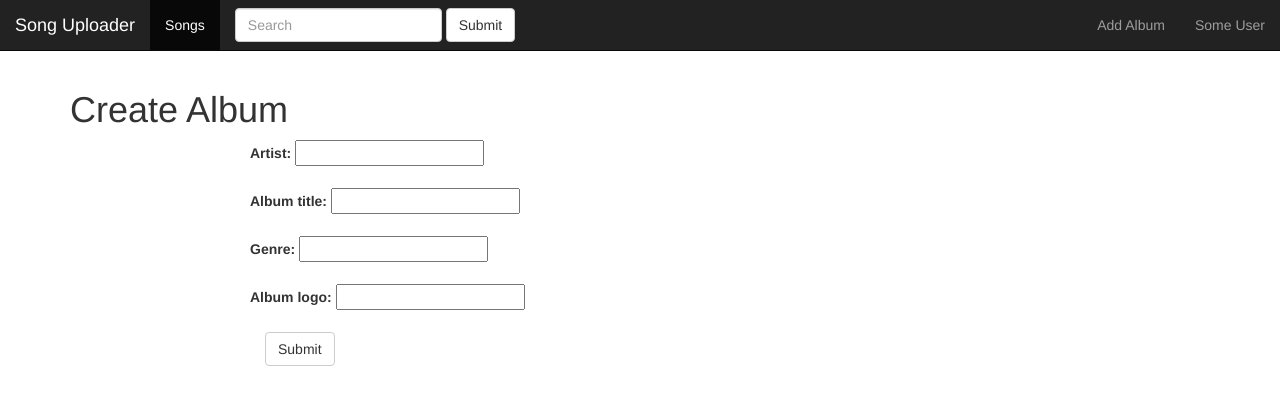
After one commit to akhterarif/django-songs, a Django app: page /music/album/add/ in a window 1280 px wide. The commit adds this page. Shown: the top 405 px of the page. Run offline with Django 3.2, Linux system fonts and the light colour scheme; some libraries are stand-ins or nearby versions.

Commit message:
Model View added

```diff
--- a/music/models.py
+++ b/music/models.py
@@ -1,4 +1,5 @@
 from django.db import models
+from django.core.urlresolvers import reverse
 
 class Album(models.Model):
     artist = models.CharField(max_length=250)
@@ -6,6 +7,8 @@ class Album(models.Model):
     genre = models.CharField(max_length=250)
     album_logo = models.CharField(max_length=1000)
 
+    def get_absolute_url(self):
+        return reverse('music:detail', kwargs={'pk': self.pk})
     def __str__(self):
         return self.album_title + " - " + self.artist
 
--- /dev/null
+++ b/music/templates/music/album_form.html
@@ -0,0 +1,16 @@
+{% extends "music/layout.html" %}
+{% block content %}
+    <h1>Create Album</h1>
+
+    <div class="row">
+        <div class="col-sm-8 col-sm-offset-2">
+            {#start form #}
+            <form class="form-horizontal" action="" method="post" enctype="multipart/form-data">
+                {% csrf_token %}
+                {% include "music/form-template.html" %}
+                <button type="submit" class="btn btn-default">Submit</button>
+            </form>
+            {#end form #}
+        </div>
+    </div>
+{% endblock %}
--- a/music/templates/music/detail.html
+++ b/music/templates/music/detail.html
@@ -8,12 +8,8 @@
 
     {# songs list #}
     {% if album.song_set.all  %}
-        <form action="{% url 'music:favourite' album.id %}" method="post">
-            {% csrf_token %}
         {#songs list #}
         {% for song in album.song_set.all %}
-                <input type="radio" id="song_{{ forloop.counter }}" name="song" value="{{song.id}}">
-
             <label for="song_{{ forloop.counter }}">
                 {{ song.song_title }}
 
@@ -23,8 +19,6 @@
                 {% endif %}
             </label><br>
         {% endfor %}
-            <input type="submit" name="submit" value="Make Fav">
-        </form>
     {% else %}
         There is no song in this album
     {% endif %}
--- /dev/null
+++ b/music/templates/music/form-template.html
@@ -0,0 +1,7 @@
+{% for field in form %}
+<div class="form-group">
+    <label for="album">{{ field.label_tag }}</label>
+    <span class="text-danger">{{ field.errors }}</span>
+    {{ field }}
+</div>
+{% endfor %}
--- a/music/templates/music/layout.html
+++ b/music/templates/music/layout.html
@@ -41,7 +41,7 @@
                     </form>
 
                     <ul class="nav navbar-nav navbar-right">
-                        <li><a href="#">Add Songs</a></li>
+                        <li><a href="{% url 'music:album-add' %}">Add Album</a></li>
                         <li><a href="#">Some User</a></li>
                     </ul>
                 </div><!-- /.navbar-collapse -->
--- a/music/urls.py
+++ b/music/urls.py
@@ -6,11 +6,13 @@ app_name = 'music'
 
 urlpatterns = [
     #/music
-    url(r'^$', views.index, name="index"),
+    url(r'^$', views.IndexView.as_view(), name="index"),
 
     # /music/album_id/
-    url(r'^(?P<album_id>[0-9]+)/$', views.detail, name="detail"),
+    url(r'^(?P<pk>[0-9]+)/$', views.DetailView.as_view(), name="detail"),
+    # adding an album
+    url(r'album/add/$', views.AlbumCreate.as_view(), name="album-add"),
 
     # /music/album_id/favourite
-    url(r'^(?P<album_id>[0-9]+)/favourite/$', views.favourite, name="favourite"),
+    # url(r'^(?P<album_id>[0-9]+)/favourite/$', views.favourite, name="favourite"),
 ]
--- a/music/views.py
+++ b/music/views.py
@@ -1,40 +1,25 @@
-from django.http import HttpResponse
-from django.shortcuts import render, get_object_or_404
-from .models import Album, Song
+from django.views import generic
+from django.views.generic.edit import CreateView, UpdateView, DeleteView
+from music.models import Album
 
-def index(request):
-    all_albums = Album.objects.all()
-    context = {'all_albums' : all_albums}
-    return render(request, 'music/index.html', context)
 
-def detail(request, album_id):
-    album = get_object_or_404(Album, id=album_id)
-    return render(
-        request,
-        'music/detail.html',
-        {'album': album}
-    )
+class IndexView(generic.ListView):
+    template_name = 'music/index.html'
+    context_object_name = 'all_albums'
 
-def favourite(request, album_id):
-    album = get_object_or_404(Album, id=album_id)
-    try:
-        selected_song = album.song_set.get(id=request.POST['song'])
-    except (KeyError, Song.DoesNotExist):
-        return render(
-            request,
-            'music/detail.html',
-            {
-                'album': album,
-                'error_message' : "You did not selected a valid song.",
-            }
-        )
-    else:
-        # updating fav song
-        selected_song.is_favourite = True
-        selected_song.save()
+    def get_queryset(self):
+        return Album.objects.all()
 
-        return render(
-            request,
-            'music/detail.html',
-            {'album': album}
-        )
+class DetailView(generic.DetailView):
+    model = Album
+    template_name = 'music/detail.html'
+
+
+class AlbumCreate(CreateView):
+    model = Album
+    fields = [
+        'artist',
+        'album_title',
+        'genre',
+        'album_logo',
+    ]
```
Also changed, not shown: db.sqlite3. Lines whose indentation alone changed are shown as unchanged.
